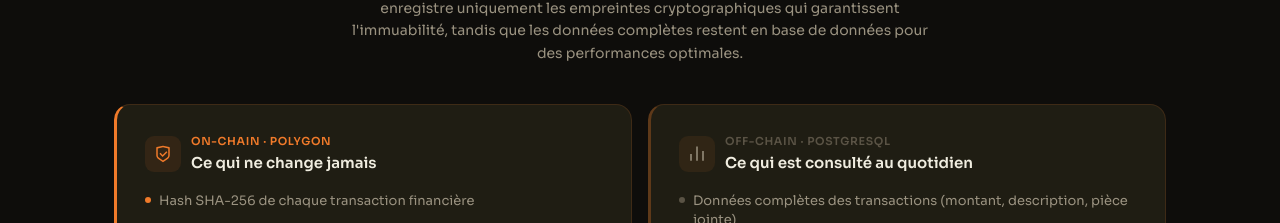
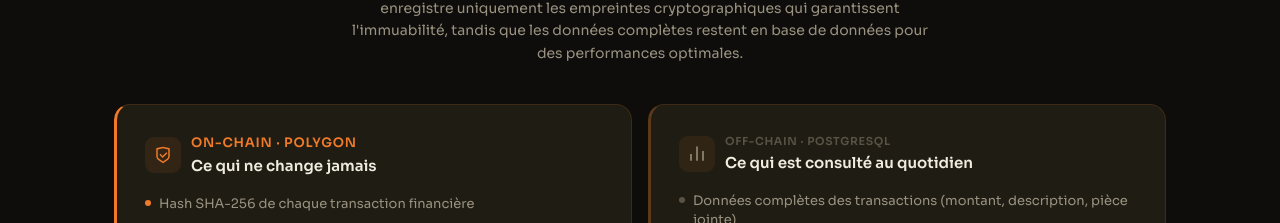
Before and after one commit to HunterChain-Hackaton/coopledger, a Next.js app: page /about in a window 1280 px wide. Shown: the part 1413-1636 px from the top of the page. Built offline with nearby package versions, Linux system fonts and the light colour scheme.

Commit message:
mis a jours et correction du beug 228-about-page

```diff
--- a/components/public/AboutPage.tsx
+++ b/components/public/AboutPage.tsx
@@ -225,7 +225,7 @@ export default function AboutPage() {
                   <RiShieldCheckLine size={18} style={{ color: accent }} />
                 </div>
                 <div>
-                  <div style={{ fontSize: 13, fontWeight: 600, color: accent, textTransform: 'uppercase', letterSpacing: '0.06em', fontSize: 11 }}>On-chain · Polygon</div>
+                  <div style={{ fontSize: 13, fontWeight: 600, color: accent, textTransform: 'uppercase', letterSpacing: '0.06em'}}>On-chain · Polygon</div>
                   <div style={{ fontSize: 15, fontWeight: 600, color: 'var(--text-primary)' }}>Ce qui ne change jamais</div>
                 </div>
               </div>
```
